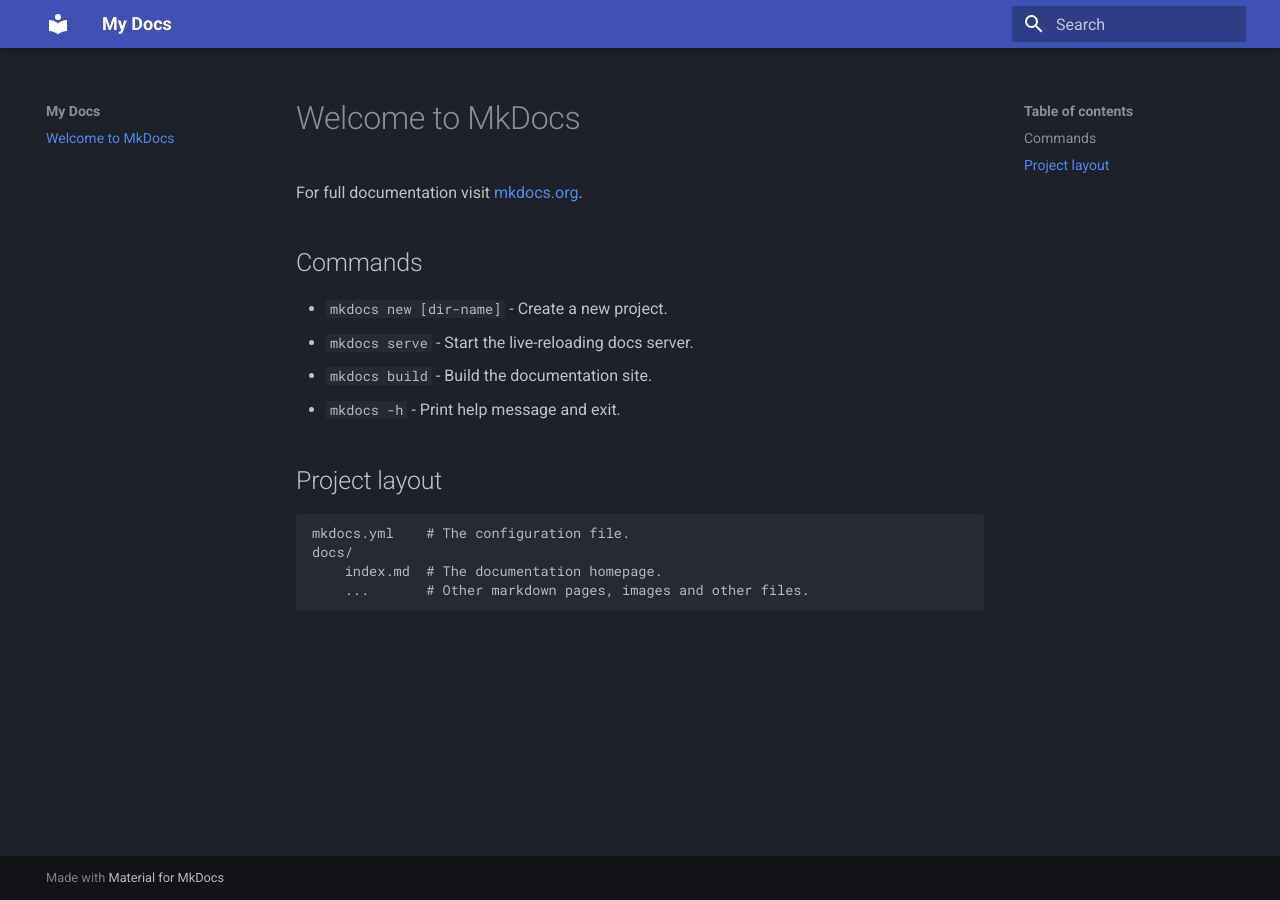
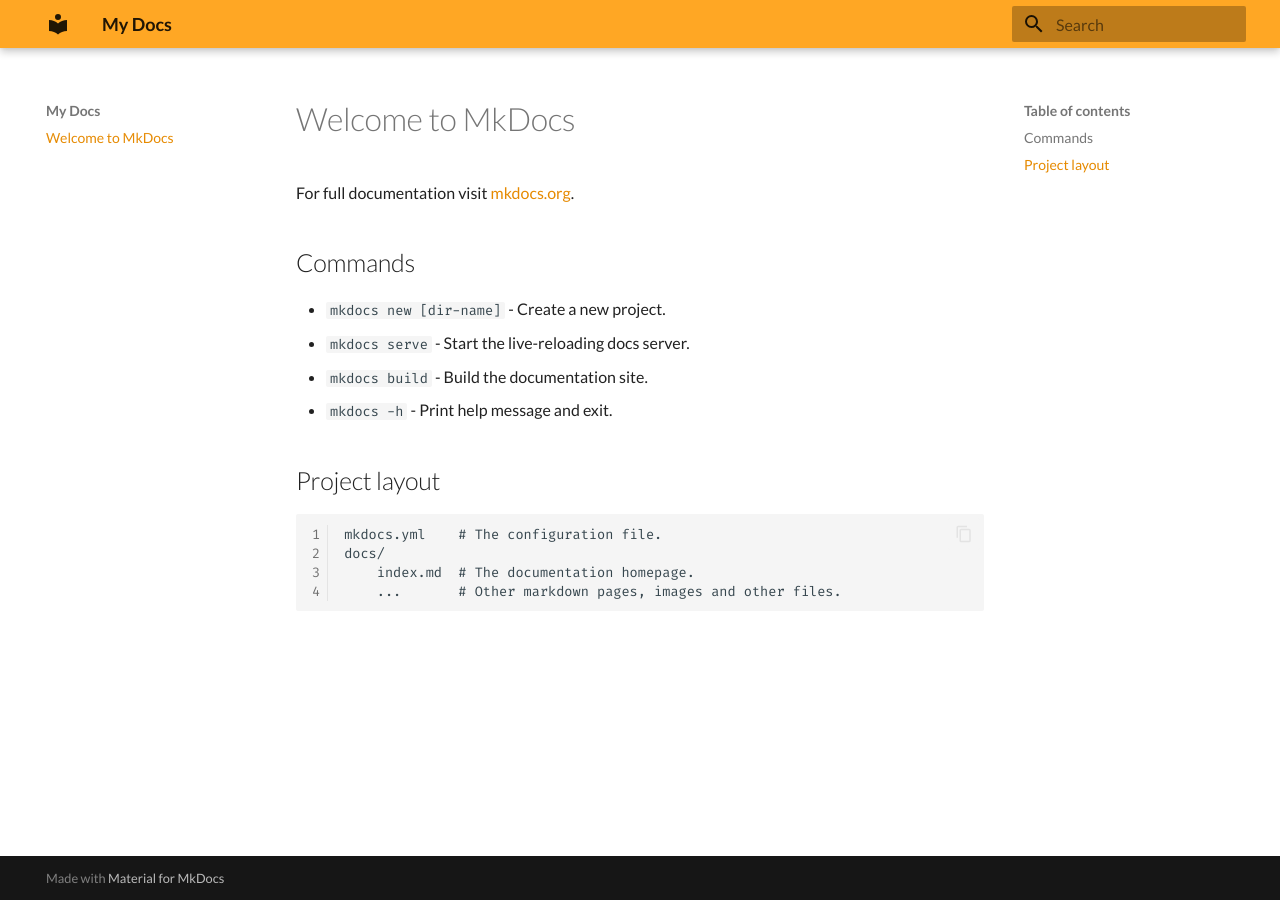
Before and after one commit to cwilmott/GEOGC183, an MkDocs documentation site: the page built from docs/index.md, in a window 1280 px wide. Built offline with MkDocs 1.6.1 and Material for MkDocs 9.7.7, drawn with Linux system fonts in a browser that asks for light colours.

```diff
--- a/mkdocs.yml
+++ b/mkdocs.yml
@@ -3,4 +3,34 @@ site_url: https://sitename.example
 theme:
   name: material
   palette:
-    scheme: slate
+    scheme: default
+    primary: orange
+    accent: deep orange
+  font:
+    text: Lato
+    code: Fira Code
+  icon:
+    logo: assets/map.png
+  favicon: assets/favicon.ico
+  features:
+    - content.code.copy
+    - content.code.select
+    - content.code.annotate
+markdown_extensions:
+  - attr_list
+  - pymdownx.emoji:
+      emoji_index: !!python/name:material.extensions.emoji.twemoji
+      emoji_generator: !!python/name:material.extensions.emoji.to_svg
+  - pymdownx.highlight:
+      anchor_linenums: true
+      line_spans: __span
+      pygments_lang_class: true
+      linenums: true
+  - pymdownx.inlinehilite
+  - pymdownx.snippets
+  - pymdownx.superfences
+  - pymdownx.keys
+  - pymdownx.betterem
+  - pymdownx.blocks.caption
+  - pymdownx.tasklist:
+      custom_checkbox: true
```
Also changed, not shown: code-examples.md (added, +7 -0 lines), assets/favicon.ico (added), assets/map-outline.png (added), assets/map.png (added).
